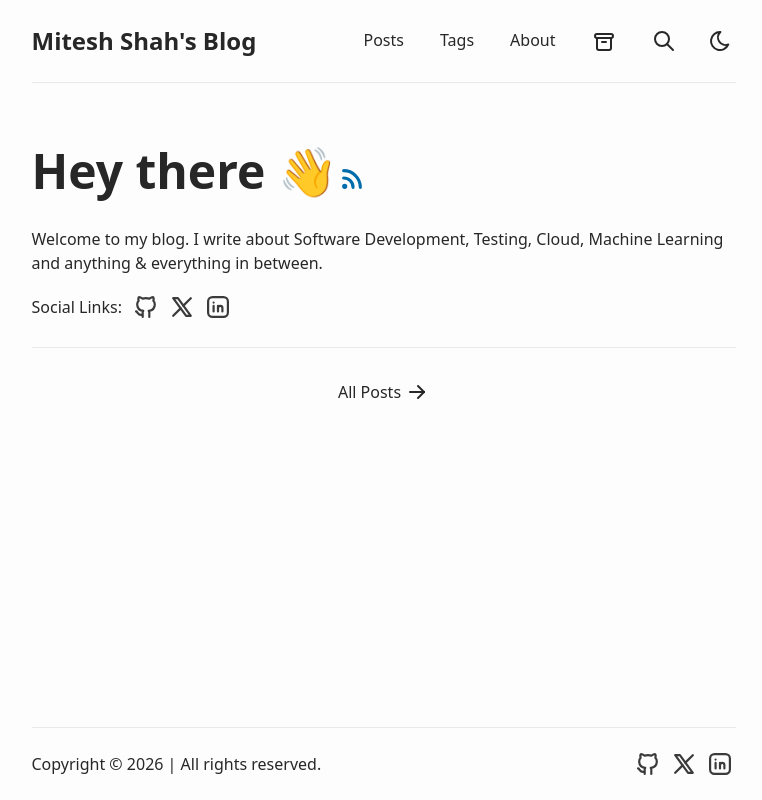
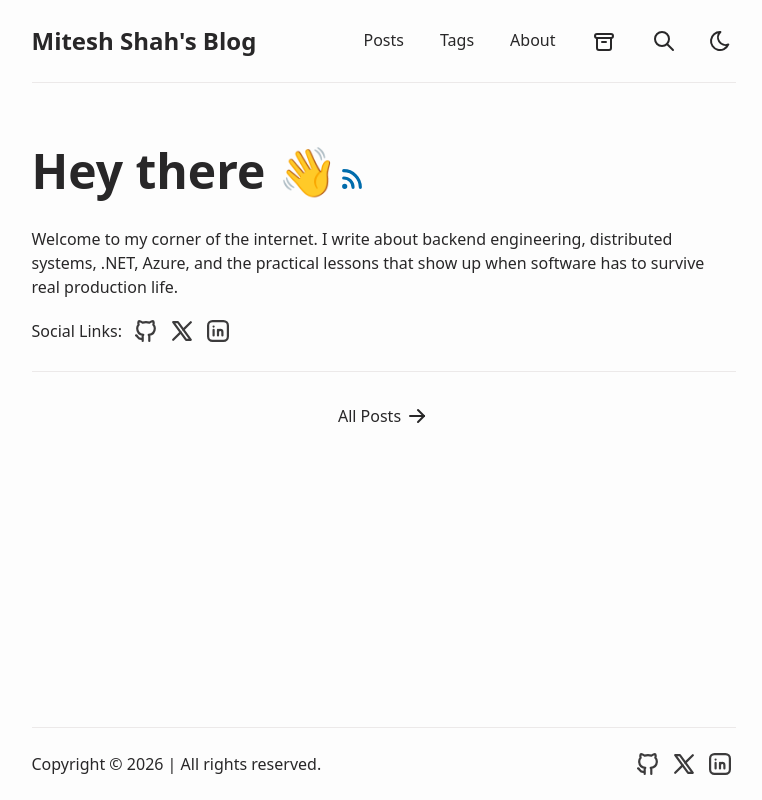
Before and after one commit to mitesh1612/blog, an Astro site: page / in a window 1280 px wide. Shown: the whole page, without its empty margins (249-1011 px from the left). Built offline with nearby package versions, Linux system fonts and the light colour scheme; Astro itself is replaced by a stand-in of ours.

Commit message:
chore: tighten homepage intro

```diff
--- a/src/pages/index.astro
+++ b/src/pages/index.astro
@@ -43,8 +43,9 @@ const recentPosts = sortedPosts.filter(({ data }) => !data.featured);
       </a>
 
       <p>
-        Welcome to my blog. I write about Software Development, Testing, Cloud,
-        Machine Learning and anything & everything in between.
+        Welcome to my corner of the internet. I write about backend engineering,
+        distributed systems, .NET, Azure, and the practical lessons that show up
+        when software has to survive real production life.
       </p>
       {
         // only display if at least one social link is enabled
```
